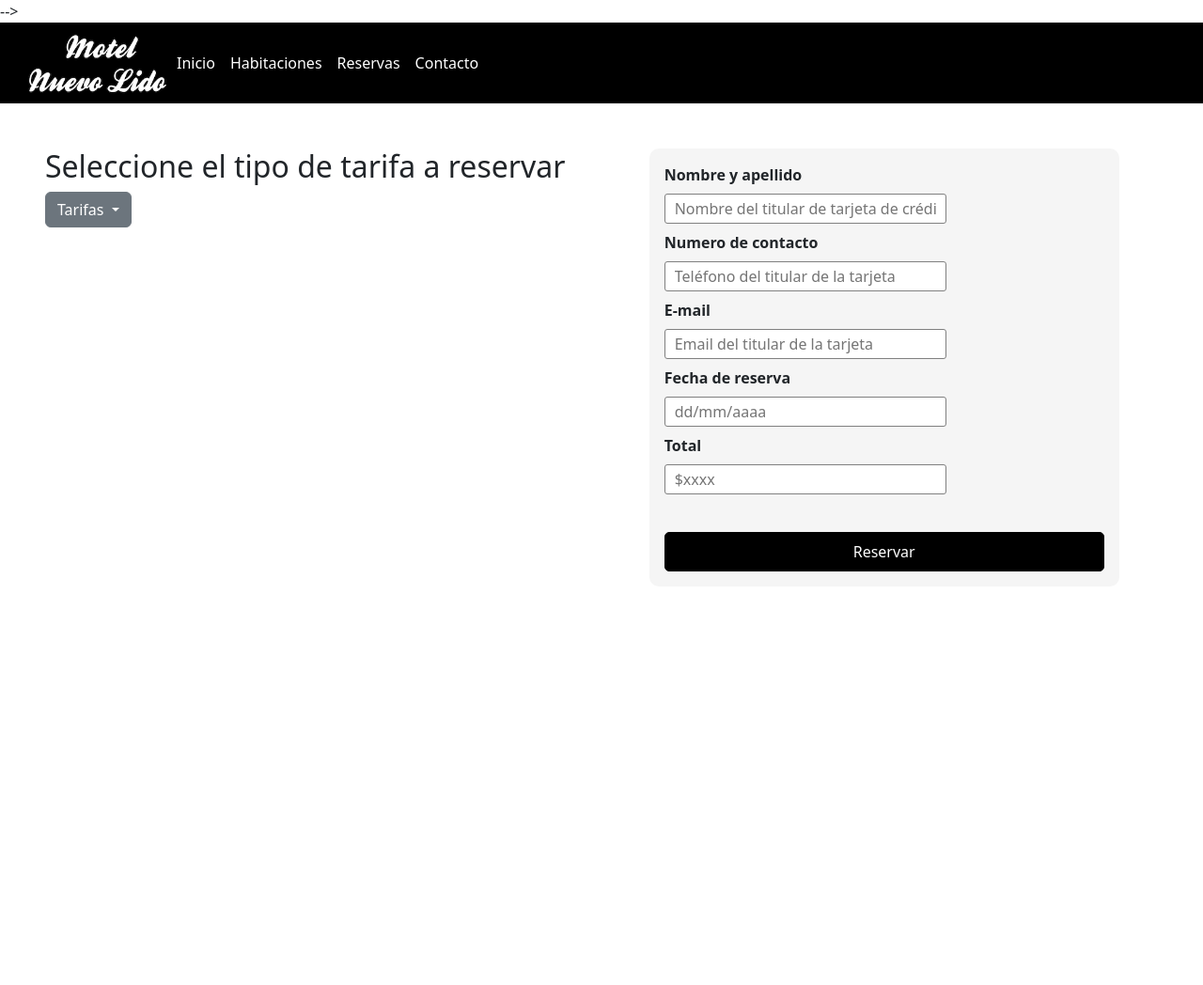
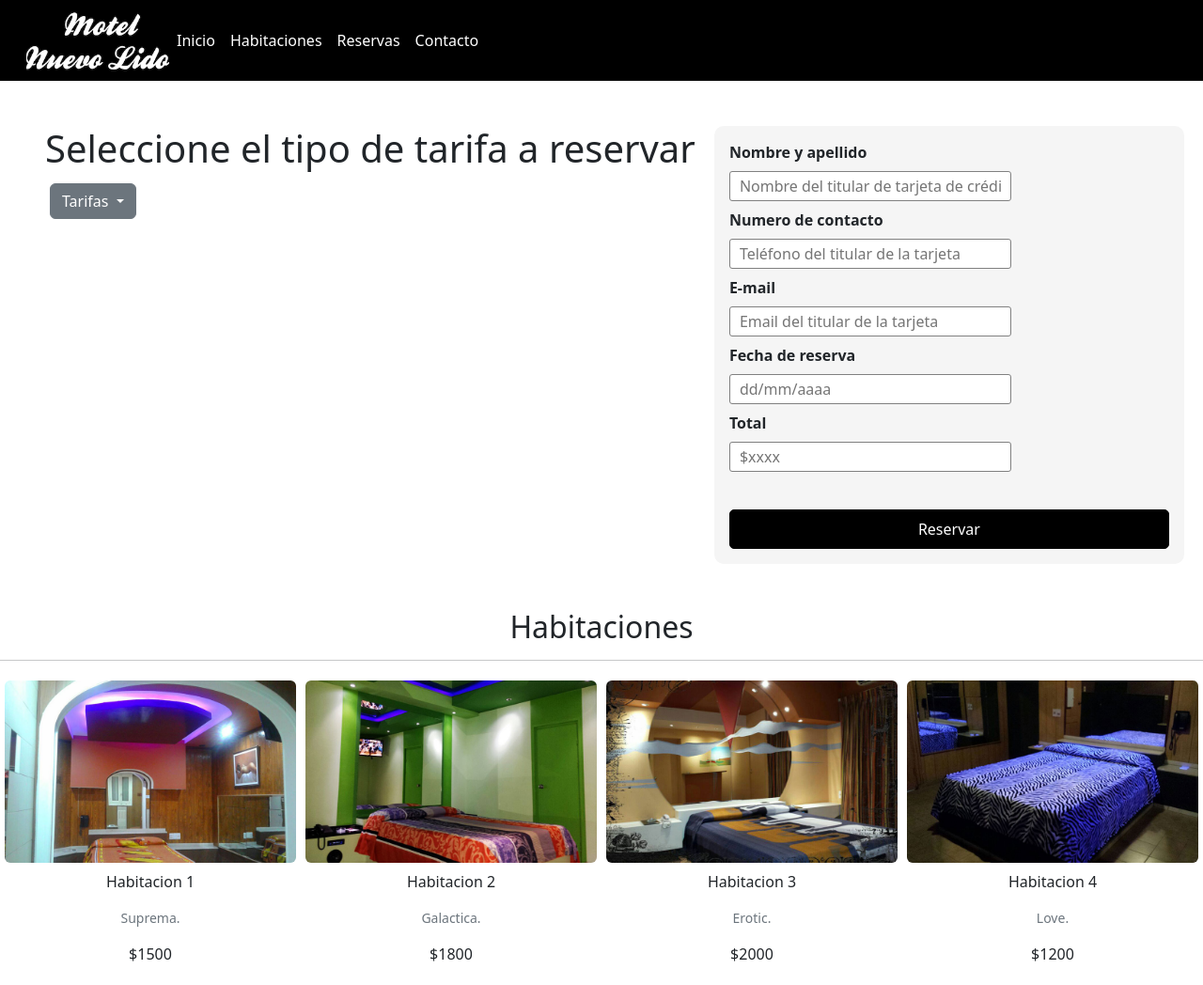
Before and after one commit to silvotape/desafios_javascript, a plain HTML site: page index.html in a window 1280 px wide. Shown: the whole page at 94% size. Before the commit the page ends 800 px from the top, so only its background shows below. Drawn offline with nearby package versions, Linux system fonts and the light colour scheme; some packages are replaced by stand-ins of ours; files that its build step writes are made by us from their sources; a script that the page names is missing.

Commit message:
Desafio fetch

```diff
--- /dev/null
+++ b/data.json
@@ -0,0 +1,7 @@
+[
+    {"Habitacion": 1, "Nombre": "Suprema", "Precio": 1500, "url":"./images/hab1.jpeg"},
+    {"Habitacion": 2, "Nombre": "Galactica", "Precio": 1800, "url":"./images/hab2.jpeg"},
+    {"Habitacion": 3, "Nombre": "Erotic", "Precio": 2000, "url":"./images/hab3.jpeg"},
+    {"Habitacion": 4, "Nombre": "Love", "Precio": 1200, "url":"./images/hab4.jpeg"}
+
+]
--- a/index.html
+++ b/index.html
@@ -7,7 +7,7 @@
     <!-- CSS BOOTSTRAP -->
     <link href="https://cdn.jsdelivr.net/npm/bootstrap@5.2.0/dist/css/bootstrap.min.css" rel="stylesheet" integrity="sha384-gH2yIJqKdNHPEq0n4Mqa/HGKIhSkIHeL5AyhkYV8i59U5AR6csBvApHHNl/vI1Bx" crossorigin="anonymous">
 <!-- CSS SWITALERT2 -->
-    <!-- <link rel="stylesheet" href="sweetalert2.min.css"> --> -->
+    <!-- <link rel="stylesheet" href="sweetalert2.min.css"> -->
     <!-- CSS PERSONAL -->
    <link rel="stylesheet" href="./style.css">
     <title>Eventos</title>
@@ -27,7 +27,7 @@
 <body>
    <header>
     <nav class="navbar navbar-expand-lg navbar-dark bg-black">
-        <div class="container-fluid">
+        <div class="container-fluid justify-content-end">
           <a class="navbar-brand" href="./index.html"></a>
           <img class="logo" src="./images/logo1.png" alt="">
           <div class="collapse navbar-collapse" id="navbarNav">
@@ -53,7 +53,7 @@
     <section>
     <div class="d-flex flex-row justify-content-md-around mt-5 ms-5">
         <div>
-        <h2>Seleccione el tipo de tarifa a reservar</h2>
+        <h1>Seleccione el tipo de tarifa a reservar</h1>
         <div class="dropdown">
             <button id="tarifas" class="btn btn-secondary dropdown-toggle" type="button" id="dropdownMenuButton2" data-bs-toggle="dropdown" aria-expanded="false">
               Tarifas
@@ -120,6 +120,15 @@
     </form>
     </div>
 </section>
+
+<section>
+    <div>
+        <h2 class="text-center mt-5">Habitaciones</h2>
+        <hr>
+
+<div class="col-sm-12 d-flex flex-row justify-content-md-between text-center" id="habitaciones">
+</div>
+</section>
      <!-- JS DE BOOTSTRAP -->
     <script src="https://cdn.jsdelivr.net/npm/bootstrap@5.2.0/dist/js/bootstrap.bundle.min.js" integrity="sha384-A3rJD856KowSb7dwlZdYEkO39Gagi7vIsF0jrRAoQmDKKtQBHUuLZ9AsSv4jD4Xa" crossorigin="anonymous"></script>
     <script src="//cdn.jsdelivr.net/npm/sweetalert2@11"></script>
--- a/script.js
+++ b/script.js
@@ -120,3 +120,27 @@ function llamarPersona(){
 
   personas.forEach(element => console.log(element));
 }
+
+
+
+fetch ("./data.json")
+.then (response => response.json() )
+.then (data => {
+  data.forEach (habitacion => {
+  const div = document.createElement("div");
+  div.innerHTML = `
+  <figure class="figure">
+  <img src="${habitacion.url}" class="figure-img img-fluid rounded" alt="Habitacion ${habitacion.Habitacion}">
+  <p>Habitacion ${habitacion.Habitacion}</p>
+  <figcaption class="figure-caption">${habitacion.Nombre}.</figcaption>
+</figure>
+
+  <p>$${habitacion.Precio}</p>
+
+`;
+
+habitaciones.append(div);
+});
+
+})
+.catch (error => console.log (error));
--- a/style.css
+++ b/style.css
@@ -65,3 +65,17 @@ form input[type="submit"]:hover{
 
 
 }
+
+ul li {
+    text-decoration: none;
+}
+
+img {
+    width: 400px;
+    heigh: 350px;
+    object-fit: cover;
+}
+
+section div div div{
+    padding: 5px;
+}
```
Also changed, not shown: images/hab1.jpeg (added), images/hab2.jpeg (added), images/hab3.jpeg (added), images/hab4.jpeg (added).
